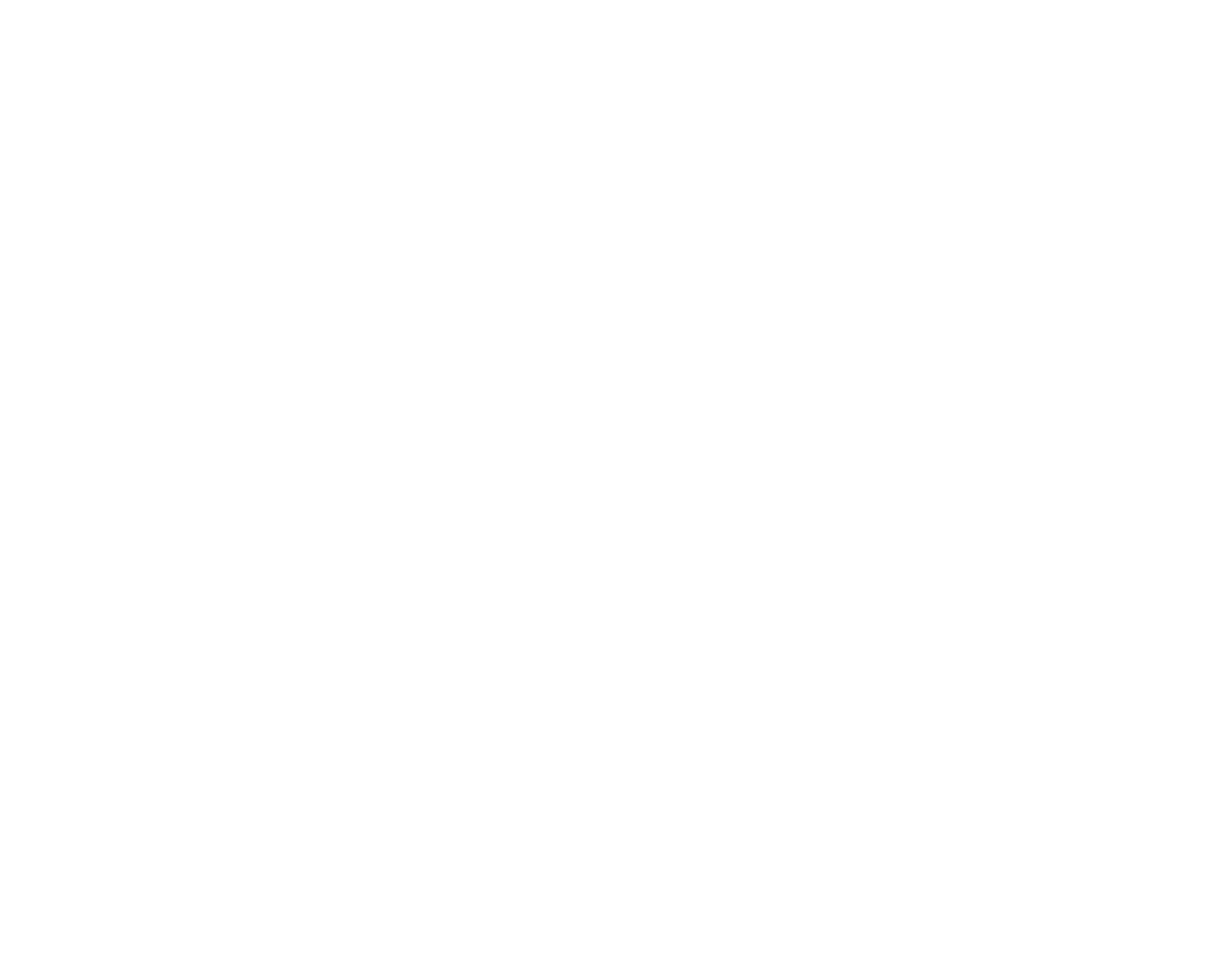
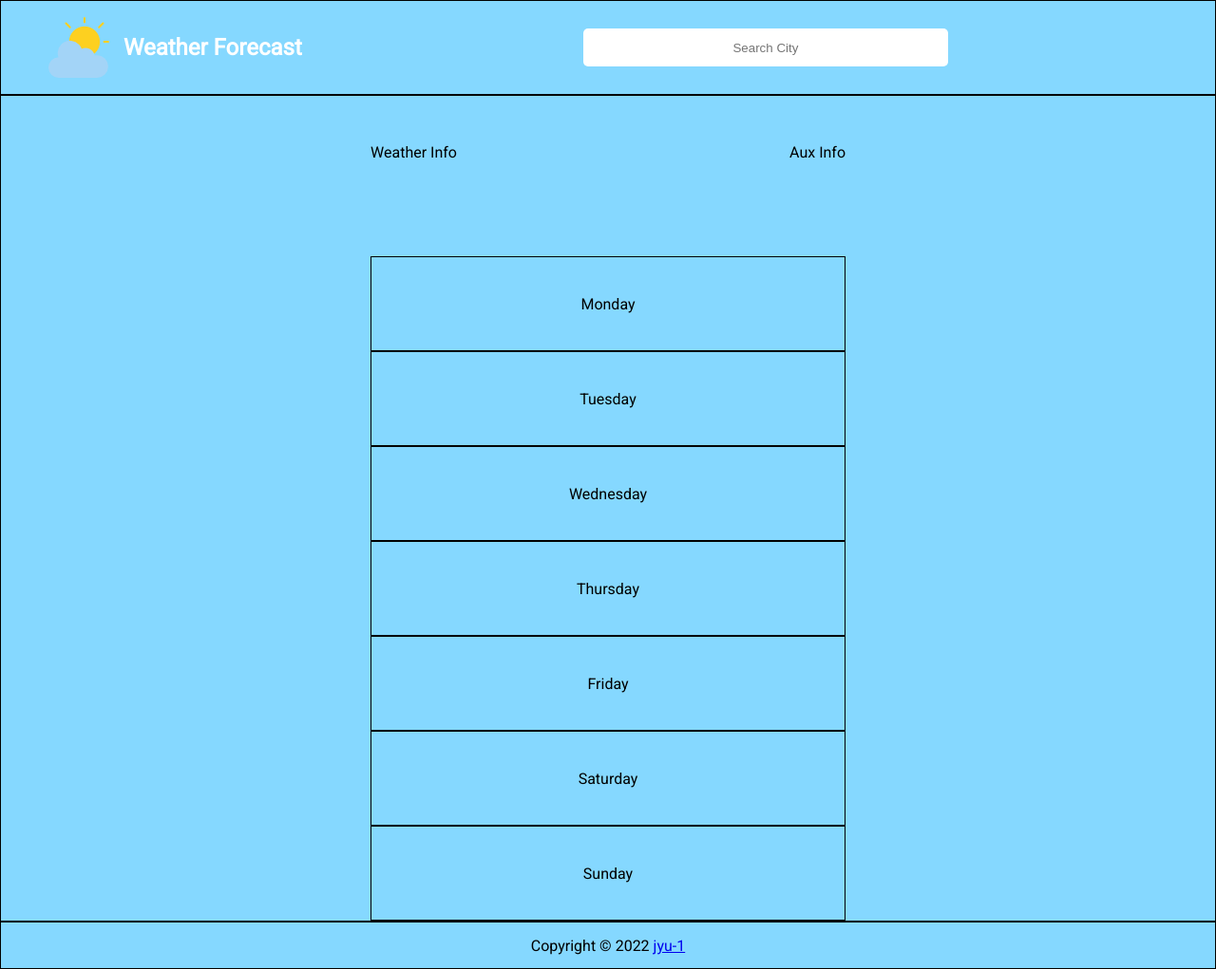
Before and after one commit to jyu-1/weather, a website built with webpack: page dist/index.html in a window 1280 px wide. Shown: the whole page at 95% size. Before the commit the page ends 800 px from the top, so only its background shows below. Built offline with Linux system fonts and the light colour scheme.

Commit message:
design general layout of website

```diff
--- a/src/index.js
+++ b/src/index.js
@@ -1,8 +1 @@
 import "./style.css";
-
-function tester() {
-    const y = 1 + 2;
-    return y;
-}
-
-tester();
--- a/src/style.css
+++ b/src/style.css
@@ -0,0 +1,106 @@
+@import url("https://fonts.googleapis.com/css2?family=Roboto&display=swap");
+
+* {
+    margin: 0px;
+    padding: 0px;
+    box-sizing: border-box;
+}
+
+/* Add Borders to items */
+
+.weather-info div {
+    border: 1px solid black;
+}
+
+header,
+.container,
+footer {
+    border: 1px solid black;
+}
+
+body {
+    font-family: "Roboto", sans-serif;
+    background-color: rgb(133, 216, 255);
+    display: flex;
+    flex-direction: column;
+    min-height: 100vh;
+    min-width: 300px;
+}
+
+/* Header */
+header {
+    flex: 0 0 100px;
+    display: flex;
+    align-items: center;
+}
+
+header img {
+    flex: 0 0 auto;
+    max-width: 90px;
+    max-height: 90px;
+    margin: 0 15px 0 50px;
+}
+
+header span {
+    flex: 0 0 auto;
+    margin-right: 15px;
+    color: white;
+    font-size: 1.5rem;
+    font-weight: bold;
+}
+
+header input {
+    flex: 0 0 auto;
+    margin: auto;
+    height: 40px;
+    width: 30%;
+    text-align: center;
+    border: none;
+    border-radius: 5px;
+}
+
+/* Main Body */
+.container {
+    flex: 1;
+    display: flex;
+    flex-direction: column;
+    align-items: center;
+}
+
+/* Current Weather Info */
+
+.current-info {
+    margin: 50px;
+    display: flex;
+    width: 500px;
+    justify-content: space-between;
+}
+
+/* Forecast Box */
+
+.weather-info {
+    margin-top: 50px;
+    display: flex;
+    flex-direction: column;
+}
+
+.weather-info div {
+    width: 500px;
+    flex: 0 0 100px;
+    display: flex;
+    align-items: center;
+    justify-content: center;
+}
+
+/* Footer */
+footer {
+    flex: 0 0 50px;
+    display: flex;
+    justify-content: center;
+    align-items: center;
+    border: 1px solid black;
+}
+
+footer span {
+    flex-shrink: 1;
+}
--- a/webpack.config.js
+++ b/webpack.config.js
@@ -18,7 +18,7 @@ module.exports = {
                 test: /\.(png|svg|jpg|jpeg|gif)$/i,
                 type: "asset/resource",
                 generator: {
-                    filename: "images/[name][ext]",
+                    filename: "images/[hash].[ext]",
                 },
             },
         ],
```
Also changed, not shown: dist/images/weather.png (added), dist/index.html, dist/main.js.
